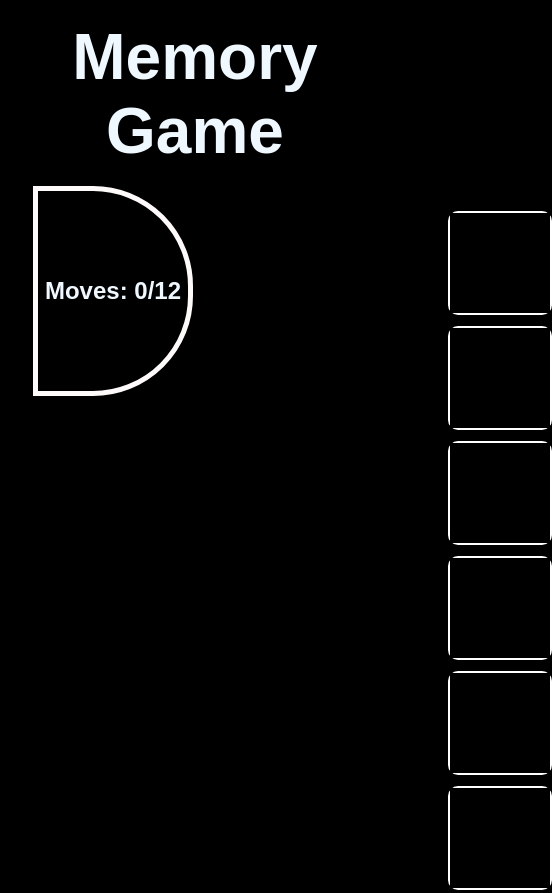
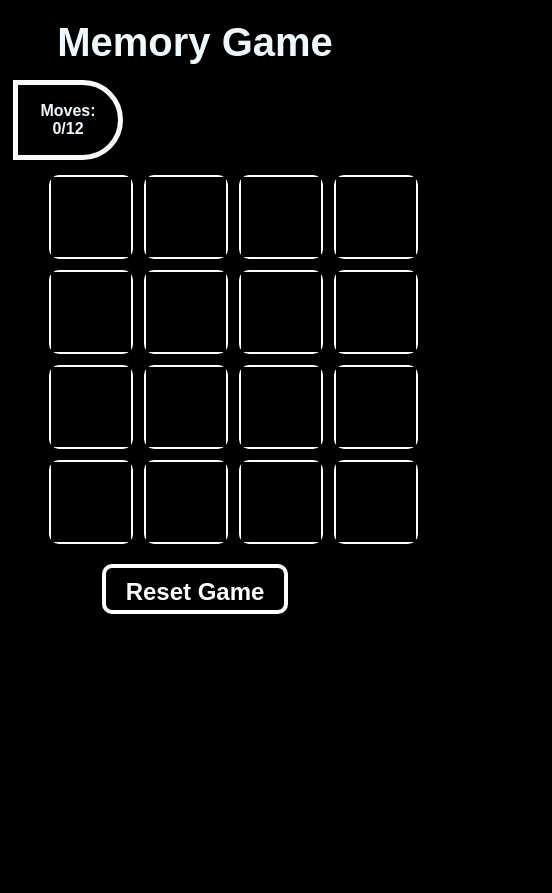
Before and after one commit to Subham-Das1/Memory_Game-, a plain HTML site: page index.html in a window 390 px wide. Shown: the top 893 px of the page, 552 px wide, since content can reach past the window. After the commit the page ends 844 px from the top, so only its background shows below. Drawn offline with Linux system fonts and the light colour scheme.

Commit message:
style.css

```diff
--- a/style.css
+++ b/style.css
@@ -8,7 +8,7 @@ body {
 
 h1 {
     margin-top: 20px;
-    font-size: 4rem;
+    font-size: 3.5rem;
 }
 
 .container {
@@ -27,7 +27,6 @@ h1 {
     transform-style: preserve-3d;
     perspective: 500px;
     margin: auto;
-    margin-bottom: 40px;
 }
 
 button {
@@ -35,12 +34,13 @@ button {
     padding: 10px 20px;
     background-color: #000000;
     color: #fff;
-    border-radius: 5px;
     cursor: pointer;
     border: 4px solid white;
     transition: background-color 0.3s;
     height: 50px;
     border-radius: 10px;
+    font-size: 1.5rem;
+    font-weight: bold;
 }
 
 button:hover {
@@ -61,9 +61,14 @@ button:hover {
     border-radius: 10px;
 }
 
+.herosection{
+    width: 100%;
+    margin-right: 200px;
+    justify-items: center;
+}
+
 .hero {
     width: 450px;
-    margin-left: 230px;
 }
 
 .item::after {
@@ -89,6 +94,11 @@ button:hover {
     display: flex;
 }
 
+.moves{
+    max-width: 200px;
+    height:fit-content;
+}
+
 .semicircle {
     width: 200px;
     height: 150px;
@@ -111,7 +121,7 @@ b{
 }
 
 #winMessage, #loseMessage {
-    display: none; /* Initially hidden */
+    display: none;
     position: absolute;
     top: 50%;
     left: 50%;
@@ -123,3 +133,70 @@ b{
     font-size: 2rem;
     z-index: 10;
 }
+
+@media (max-width: 768px) {
+    .herosection{
+        margin-right: 150px;
+        margin-top: 10px;
+    }
+    .semicircle{
+        width: 90px;
+        height: 100px;
+    }
+    .moves b{
+        font-size: 1rem;
+    }
+    .item{
+        height: 80px;
+        width: 80px;
+        font-size: 2.5em;
+    }
+    h1{
+        font-size: 2.5rem;
+        margin-bottom: 0;
+    }
+    .main{
+        display: block;
+    }
+    .moves{
+        max-height: max-content;
+        max-width: max-content;
+        margin-left: 20px;
+    }
+    button {
+        font-size: 1rem;
+    }
+}
+
+@media (max-width: 480px) {
+    .herosection{
+        margin-right: 150px;
+    }
+    .semicircle{
+        width: 70px;
+        height: 100px;
+    }
+    .moves b{
+        font-size: 1rem;
+    }
+    .item{
+        height: 80px;
+        width: 80px;
+        font-size: 2.5em;
+    }
+    h1{
+        font-size: 2.5rem;
+        margin-bottom: 0;
+    }
+    .main{
+        display: block;
+    }
+    .moves{
+        max-height: max-content;
+        max-width: max-content;
+        margin-left: 20px;
+    }
+    button {
+        font-size: 1rem;
+    }
+}
```
